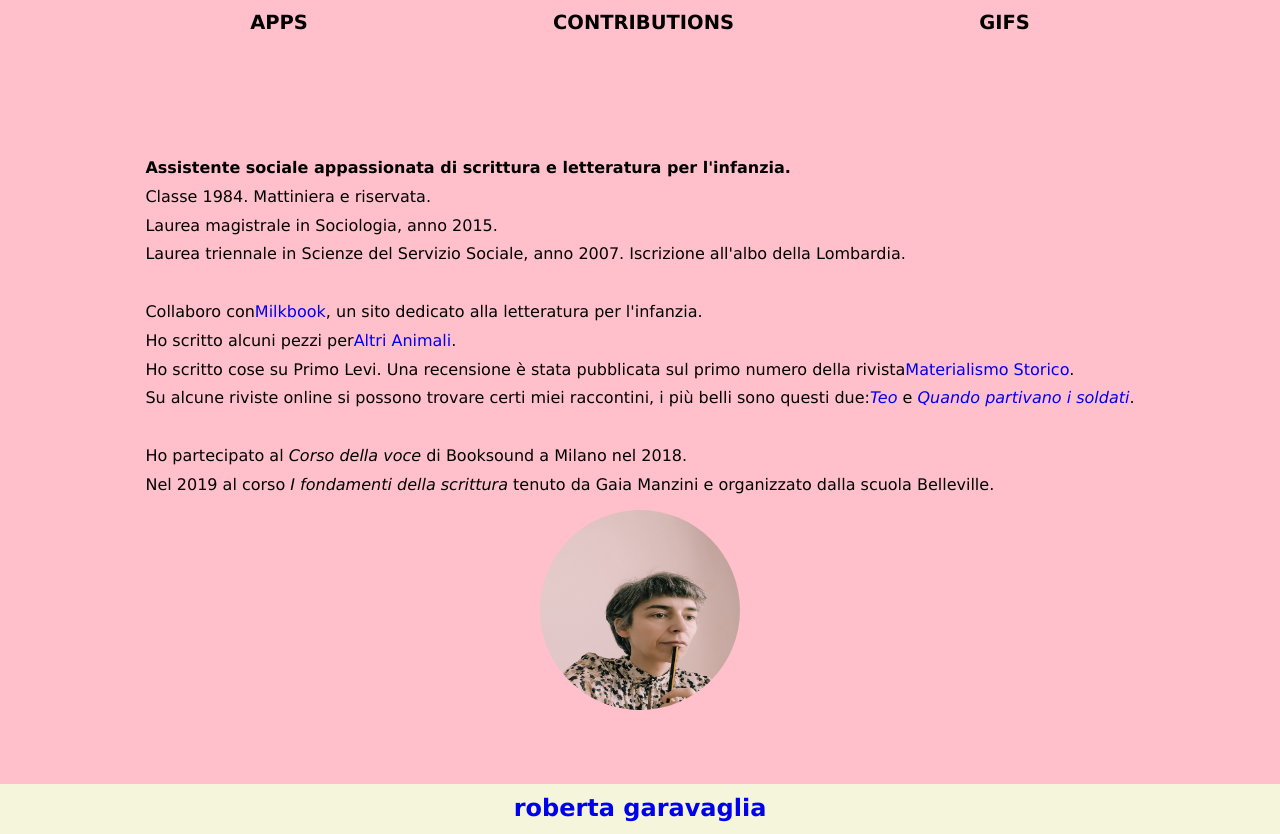
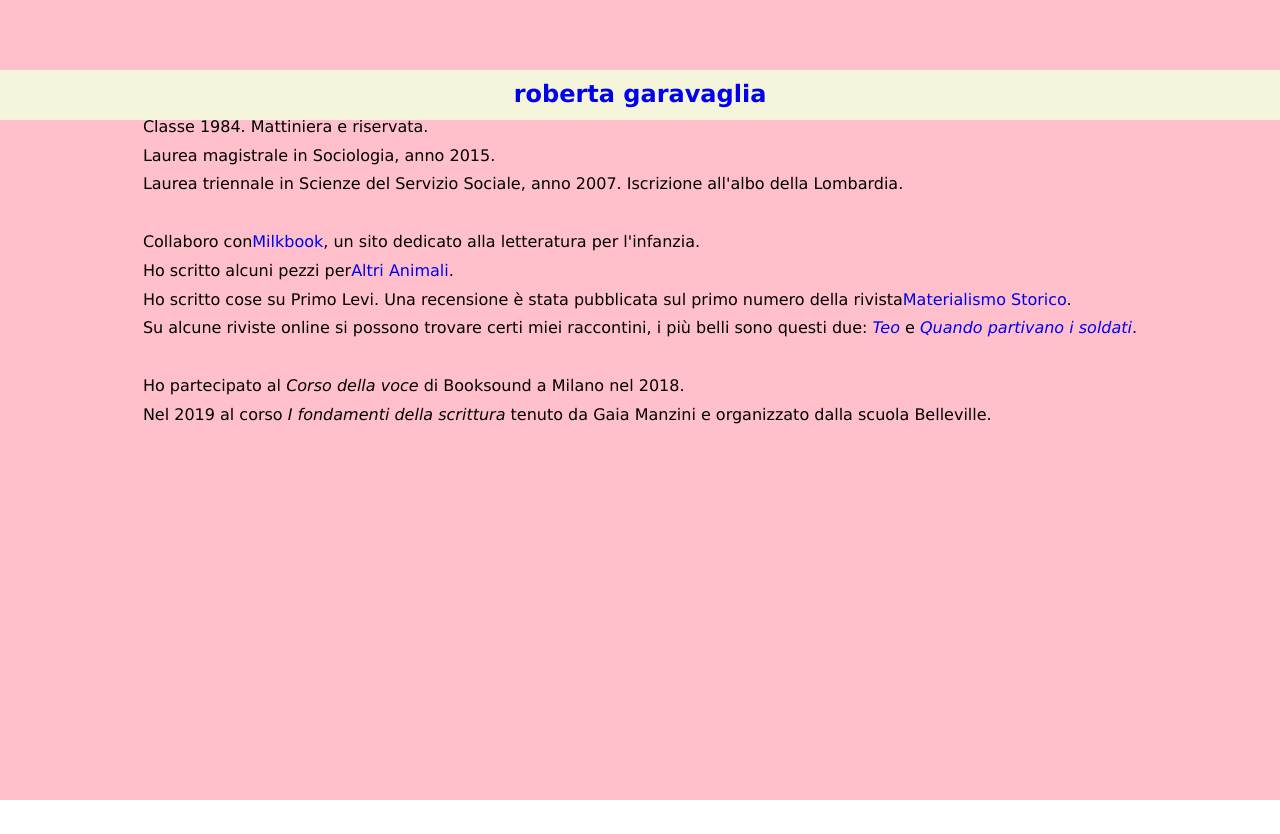
Before and after one commit to otaria-o/portfolio-otaria-o, a React (Create React App) app: page /about in a window 1280 px wide. After the commit the page ends 800 px from the top, so only its background shows below. Built offline with nearby package versions, Linux system fonts and the light colour scheme.

Commit message:
Update About.js
imperfezioni da correggere

```diff
--- a/src/About.js
+++ b/src/About.js
@@ -4,7 +4,7 @@ import Footer from "./Footer";
 function About() {
   return (
     <div className="portfolio">
-      <Menu />
+
       <section className="card">
         <article className="bio">
           <p>
@@ -29,17 +29,17 @@ function About() {
                 target="_blank"
                 rel="noopener noreferrer"
               >
-                Milkbook
+                 Milkbook
               </a>
               , un sito dedicato alla letteratura per l'infanzia. <br />
               Ho scritto alcuni pezzi per
               <a
                 style={{ textDecoration: "none" }}
-                href="https://www.altrianimali.it"
+                href="https://www.altrianimali.it/author/roberta-garavaglia/"
                 target="_blank"
                 rel="noopener noreferrer"
               >
-                Altri Animali
+                 Altri Animali
               </a>
               .
               <br />
@@ -51,7 +51,7 @@ function About() {
                 target="_blank"
                 rel="noopener noreferrer"
               >
-                Materialismo Storico
+                 Materialismo Storico
               </a>
               .
               <br />
@@ -63,7 +63,7 @@ function About() {
                 target="_blank"
                 rel="noopener noreferrer"
               >
-                <i>Teo </i>
+                <i> Teo </i>
               </a>{" "}
               e{" "}
               <a
@@ -84,11 +84,7 @@ function About() {
               Gaia Manzini e organizzato dalla scuola Belleville.
             </p>
           </p>
-          <aside className="fotine">
-            {/* <p className="arrow">&larr;</p> */}
-            <img className="slide" src="/1699264530278.jpg" alt="apple" />
-            {/* <p className="arrow">&rarr;</p> */}
-          </aside>
+
           {/* <figcaption className="label">this is me</figcaption> */}
         </article>
       </section>
```
